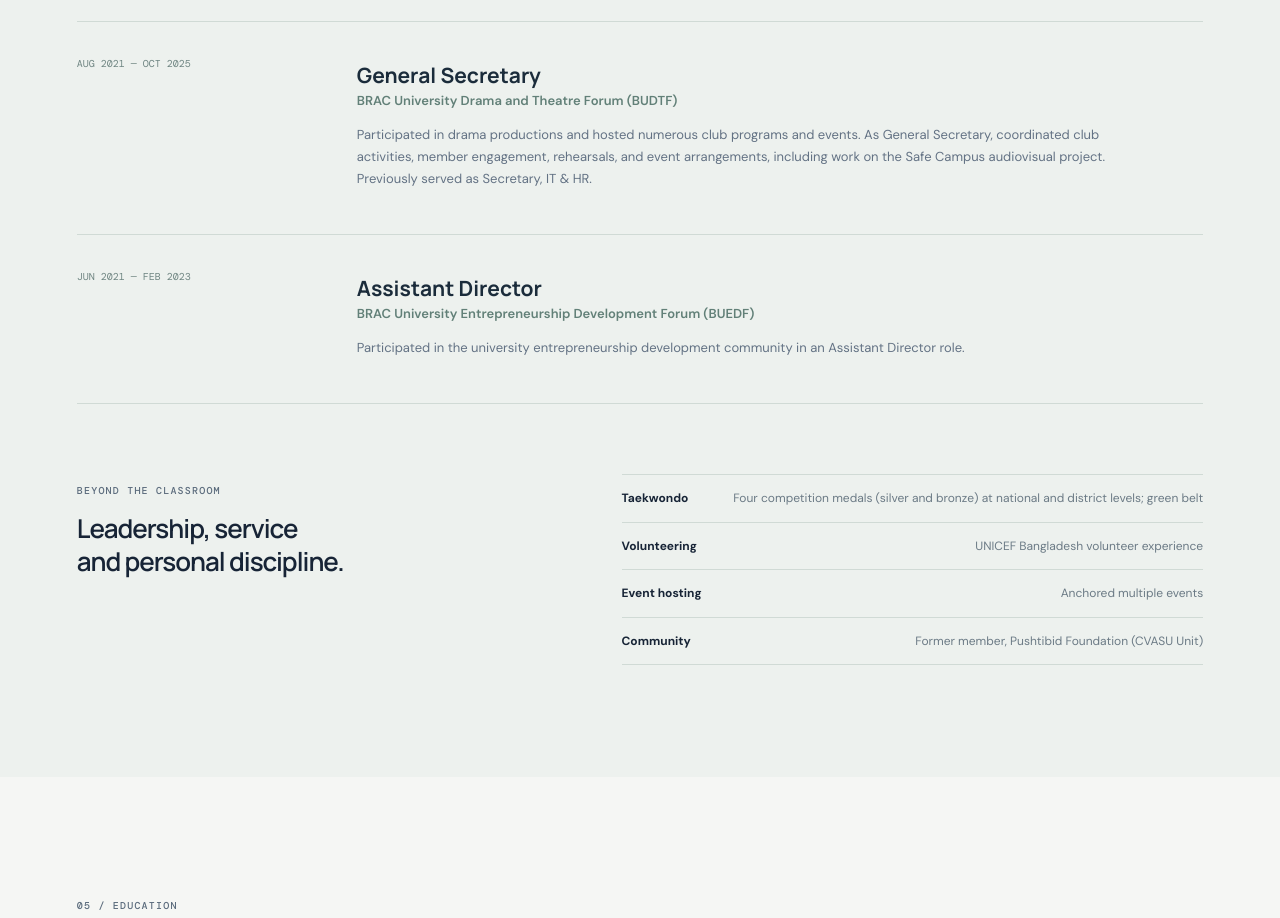
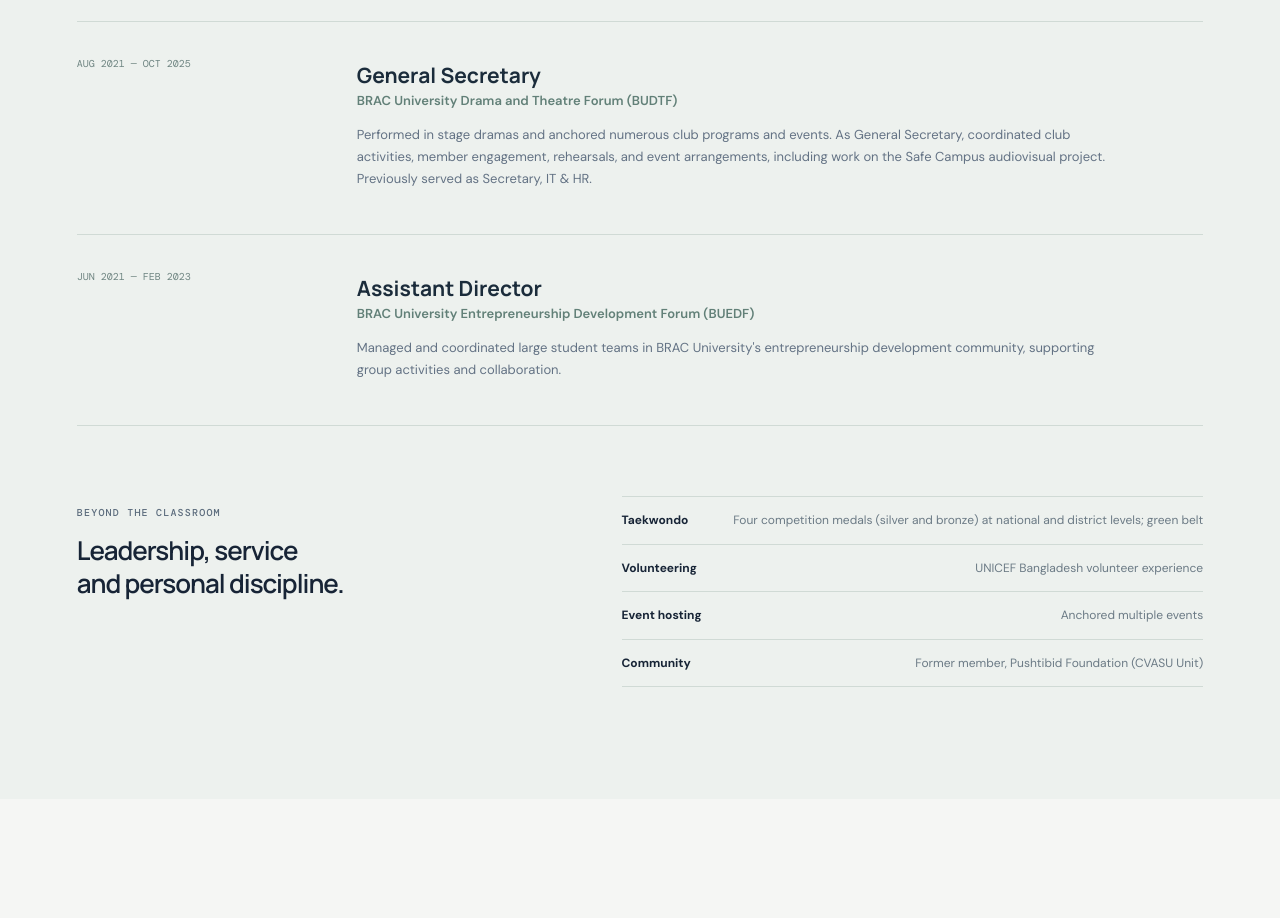
Before and after one commit to nabilaislam11/nabila-portfolio, a plain HTML site: page index.html in a window 1280 px wide. Shown: the part 5540-6458 px from the top of the page. Drawn offline with nearby package versions, Linux system fonts and the light colour scheme.

Commit message:
profile: highlight stage performance, anchoring, and large-team leadership

```diff
--- a/index.html
+++ b/index.html
@@ -118,8 +118,8 @@
         <div class="section-heading"><p class="eyebrow">04 / EXPERIENCE &amp; LEADERSHIP</p><h2>Learning through<br><em>responsibility.</em></h2></div>
         <div class="timeline">
           <article class="timeline-item"><div class="timeline-date">APR 2026 — PRESENT</div><div class="timeline-content"><span class="timeline-type">PROFESSIONAL EXPERIENCE</span><h3>System Engineer — Platform Infrastructure &amp; DevOps</h3><h4>Nagad</h4><p>Working in platform infrastructure and DevOps, with responsibilities spanning infrastructure operations, monitoring, troubleshooting, maintenance, and operational support for application platforms.</p><div class="tag-list"><span>Linux</span><span>Monitoring</span><span>Infrastructure Operations</span><span>DevOps</span></div></div></article>
-          <article class="timeline-item"><div class="timeline-date">AUG 2021 — OCT 2025</div><div class="timeline-content"><h3>General Secretary</h3><h4>BRAC University Drama and Theatre Forum (BUDTF)</h4><p>Participated in drama productions and hosted numerous club programs and events. As General Secretary, coordinated club activities, member engagement, rehearsals, and event arrangements, including work on the Safe Campus audiovisual project. Previously served as Secretary, IT &amp; HR.</p></div></article>
-          <article class="timeline-item"><div class="timeline-date">JUN 2021 — FEB 2023</div><div class="timeline-content"><h3>Assistant Director</h3><h4>BRAC University Entrepreneurship Development Forum (BUEDF)</h4><p>Participated in the university entrepreneurship development community in an Assistant Director role.</p></div></article>
+          <article class="timeline-item"><div class="timeline-date">AUG 2021 — OCT 2025</div><div class="timeline-content"><h3>General Secretary</h3><h4>BRAC University Drama and Theatre Forum (BUDTF)</h4><p>Performed in stage dramas and anchored numerous club programs and events. As General Secretary, coordinated club activities, member engagement, rehearsals, and event arrangements, including work on the Safe Campus audiovisual project. Previously served as Secretary, IT &amp; HR.</p></div></article>
+          <article class="timeline-item"><div class="timeline-date">JUN 2021 — FEB 2023</div><div class="timeline-content"><h3>Assistant Director</h3><h4>BRAC University Entrepreneurship Development Forum (BUEDF)</h4><p>Managed and coordinated large student teams in BRAC University's entrepreneurship development community, supporting group activities and collaboration.</p></div></article>
         </div>
         <div class="beyond-grid"><div><p class="eyebrow">BEYOND THE CLASSROOM</p><h3>Leadership, service<br>and personal discipline.</h3></div><ul><li><strong>Taekwondo</strong><span>Four competition medals (silver and bronze) at national and district levels; green belt</span></li><li><strong>Volunteering</strong><span>UNICEF Bangladesh volunteer experience</span></li><li><strong>Event hosting</strong><span>Anchored multiple events</span></li><li><strong>Community</strong><span>Former member, Pushtibid Foundation (CVASU Unit)</span></li></ul></div>
       </div>
```
